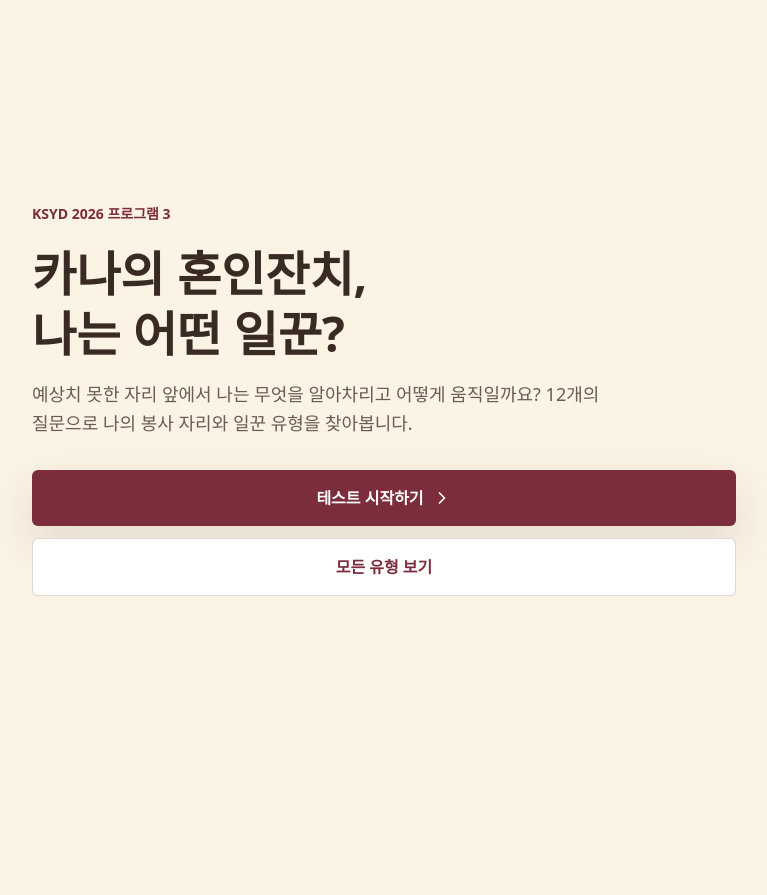
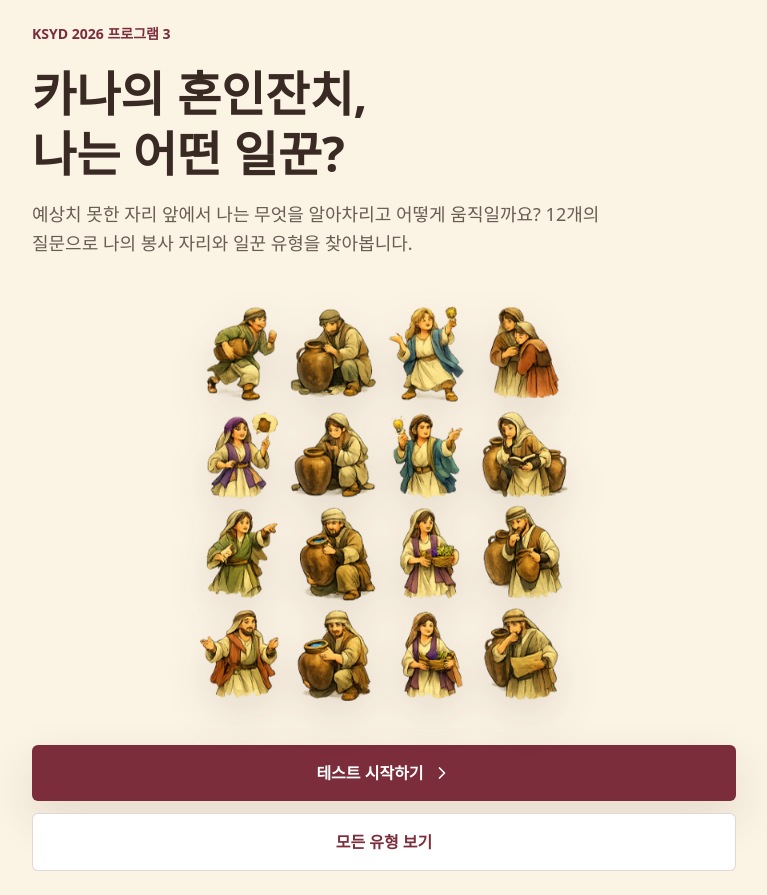
Before and after one commit to onezero01010/KSYD_MBTI, a React (Vite) app: page / in a window 1280 px wide. Shown: the whole page, without its empty margins (256-1023 px from the left). Before the commit the page ends 800 px from the top, so only its background shows below. Built offline with nearby package versions, Linux system fonts and the light colour scheme.

Commit message:
Add worker type artwork to home

```diff
--- a/src/pages/HomePage.tsx
+++ b/src/pages/HomePage.tsx
@@ -1,6 +1,8 @@
 import { ChevronRight } from "lucide-react";
 import { Link } from "react-router-dom";
 import { useQuiz } from "../state/useQuiz";
+
+const workerTypeImage = `${import.meta.env.BASE_URL}assets/worker-test/worker-type-16.png`;
 
 export function HomePage() {
   const { reset } = useQuiz();
@@ -22,6 +24,12 @@ export function HomePage() {
         </div>
       </div>
 
+      <img
+        src={workerTypeImage}
+        alt="카나의 혼인잔치 일꾼 유형 캐릭터 모음"
+        className="mx-auto w-full max-w-sm object-contain drop-shadow-[0_16px_22px_rgba(58,42,36,0.12)]"
+      />
+
       <div className="grid gap-3">
         <Link
           to="/situation"
```
Also changed, not shown: public/assets/worker-test/worker-type-16.png (added).
